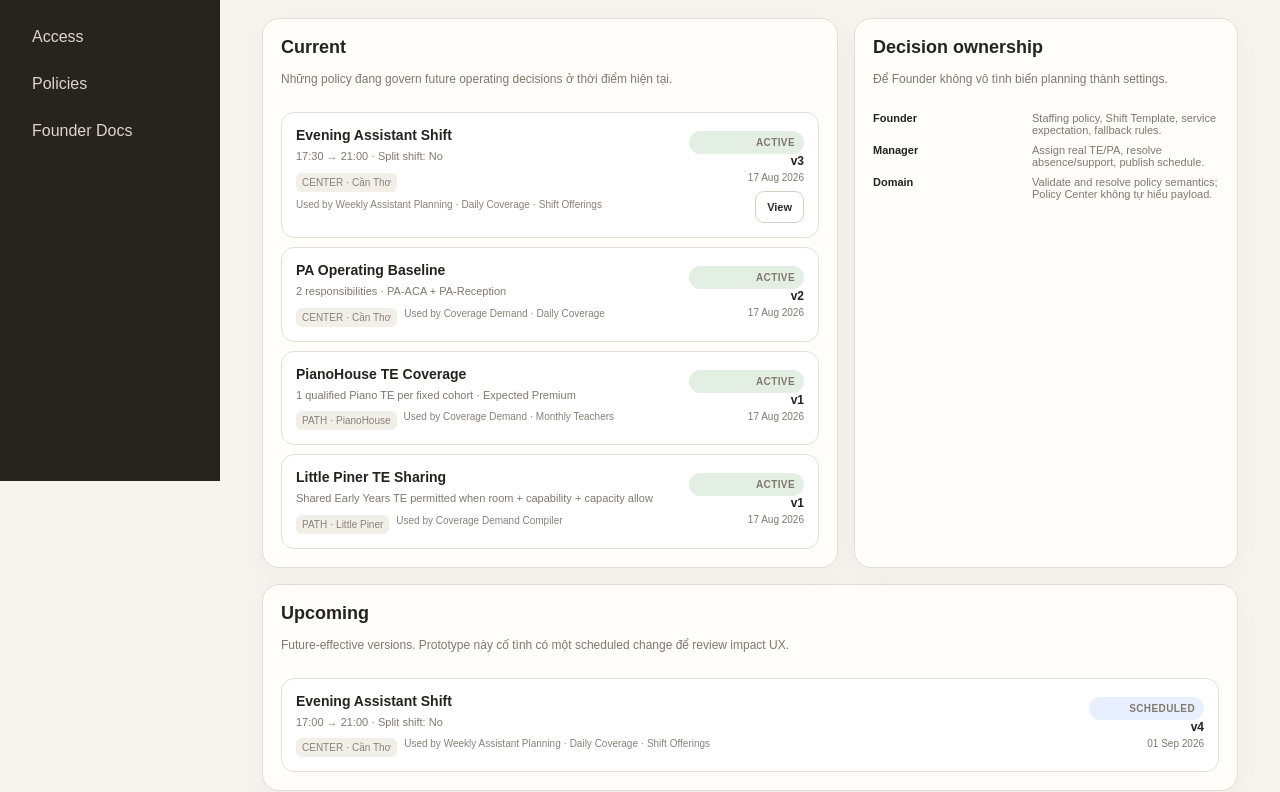
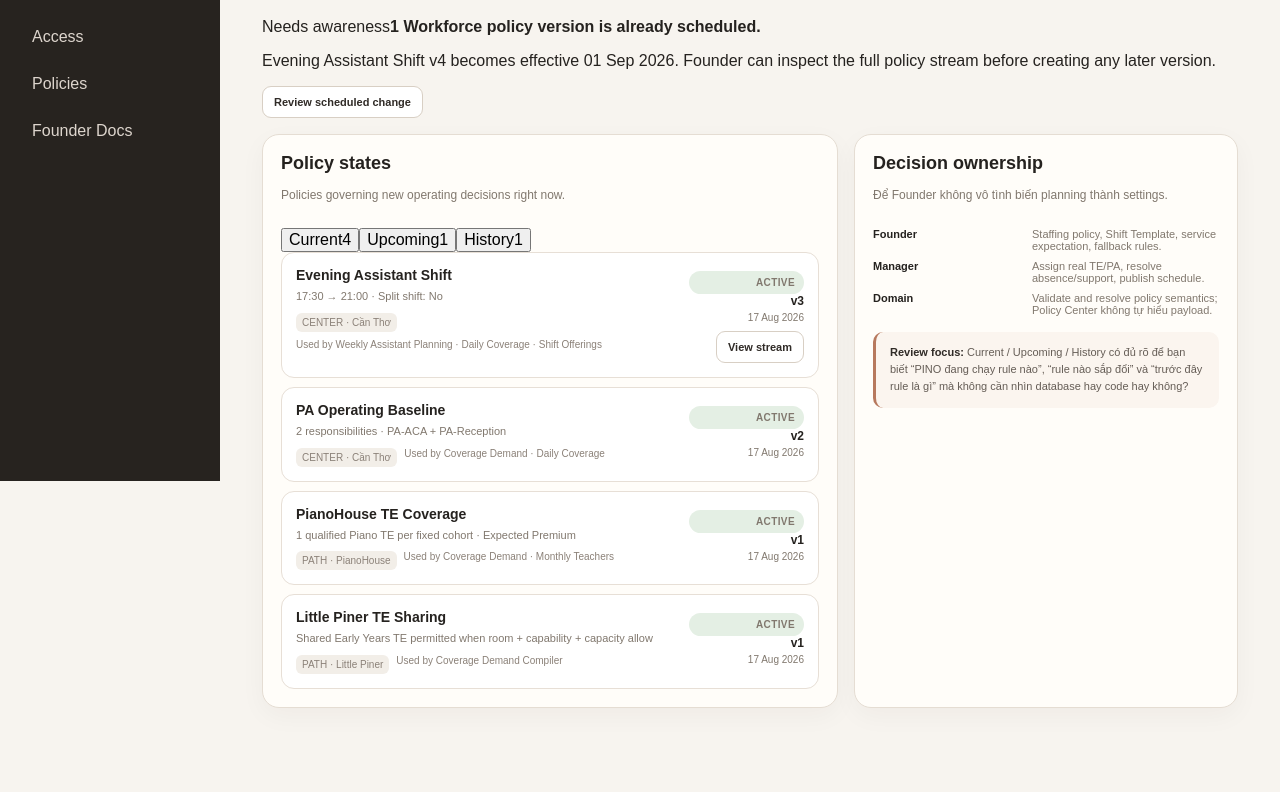
Before and after one commit to vmtct/pino-team-os, a Next.js app: page /founder/policies/workforce in a window 1280 px wide. Shown: the part 319-1111 px from the top of the page. After the commit the page ends 1063 px from the top, so only its background shows below. Built offline with nearby package versions, Linux system fonts and the light colour scheme.

Commit message:
prototype: harden workforce policy review flow

```diff
--- a/app/founder/policies/workforce/page.tsx
+++ b/app/founder/policies/workforce/page.tsx
@@ -1,28 +1,11 @@
-import Link from "next/link";
-import { PolicyShell, PolicyStatusBadge } from "../policy-shell";
+import { PolicyShell } from "../policy-shell";
 import styles from "../policies.module.css";
 import { currentWorkforcePolicies, historicalWorkforcePolicies, upcomingWorkforcePolicies } from "@/lib/policy-center-prototype";
-
-function PolicyRows({items}:{items:typeof currentWorkforcePolicies}){
-  if(items.length===0) return <div className={styles.empty}>No policies in this state.</div>;
-  return <div className={styles.policyList}>{items.map(policy => <article className={styles.policyRow} key={policy.id}>
-    <div>
-      <h3>{policy.name}</h3>
-      <p>{policy.summary}</p>
-      <div className={styles.meta}><span className={styles.tag}>{policy.target}</span><span>Used by {policy.usedBy.join(" · ")}</span></div>
-    </div>
-    <div className={styles.policyRight}>
-      <PolicyStatusBadge status={policy.status}/>
-      <strong>v{policy.version}</strong>
-      <span>{policy.effectiveFrom}</span>
-      {policy.name === "Evening Assistant Shift" && policy.status === "ACTIVE" ? <Link className={styles.buttonGhost} style={{marginTop:8}} href="/founder/policies/workforce/evening-shift">View</Link> : null}
-    </div>
-  </article>)}</div>;
-}
+import { WorkforcePolicyBrowser } from "./workforce-policy-browser";
 
 export default function WorkforcePoliciesPage(){return <PolicyShell
   title="Workforce Policies"
-  subtitle="Founder policy định nghĩa staffing rules; Manager vẫn assign người thật trong Monthly Teachers / Weekly Assistants. Đây là mock catalog để review information architecture trước khi có runtime Policy Center."
+  subtitle="Founder policy định nghĩa staffing rules; Manager vẫn assign người thật trong Monthly Teachers / Weekly Assistants. Prototype này ưu tiên việc hiểu current rule, future change và historical provenance trước khi có runtime Policy Center."
 >
   <section className={styles.summary}>
     <div className={styles.metric}><span>Current</span><strong>{currentWorkforcePolicies.length}</strong></div>
@@ -31,11 +14,17 @@ export default function WorkforcePoliciesPage(){return <PolicyShell
     <div className={styles.metric}><span>Policy owner</span><strong>Workforce</strong></div>
   </section>
 
-  <section className={styles.workspace}>
-    <div className={styles.panel}>
-      <div className={styles.panelHeader}><div><h2>Current</h2><p>Những policy đang govern future operating decisions ở thời điểm hiện tại.</p></div></div>
-      <PolicyRows items={currentWorkforcePolicies}/>
+  <section className={styles.attention}>
+    <div>
+      <span className={styles.attentionKicker}>Needs awareness</span>
+      <strong>1 Workforce policy version is already scheduled.</strong>
+      <p>Evening Assistant Shift v4 becomes effective 01 Sep 2026. Founder can inspect the full policy stream before creating any later version.</p>
     </div>
+    <a className={styles.buttonGhost} href="/founder/policies/workforce/evening-shift">Review scheduled change</a>
+  </section>
+
+  <section className={`${styles.workspace} ${styles.sectionGap}`}>
+    <WorkforcePolicyBrowser/>
     <aside className={styles.panel}>
       <div className={styles.panelHeader}><div><h2>Decision ownership</h2><p>Để Founder không vô tình biến planning thành settings.</p></div></div>
       <div className={styles.legend}>
@@ -43,16 +32,7 @@ export default function WorkforcePoliciesPage(){return <PolicyShell
         <div className={styles.legendRow}><span>Manager</span><span>Assign real TE/PA, resolve absence/support, publish schedule.</span></div>
         <div className={styles.legendRow}><span>Domain</span><span>Validate and resolve policy semantics; Policy Center không tự hiểu payload.</span></div>
       </div>
+      <div className={`${styles.notice} ${styles.sectionGap}`}><strong>Review focus:</strong> Current / Upcoming / History có đủ rõ để bạn biết “PINO đang chạy rule nào”, “rule nào sắp đổi” và “trước đây rule là gì” mà không cần nhìn database hay code hay không?</div>
     </aside>
   </section>
-
-  <section className={`${styles.panel} ${styles.sectionGap}`}>
-    <div className={styles.panelHeader}><div><h2>Upcoming</h2><p>Future-effective versions. Prototype này cố tình có một scheduled change để review impact UX.</p></div></div>
-    <PolicyRows items={upcomingWorkforcePolicies}/>
-  </section>
-
-  <section className={`${styles.panel} ${styles.sectionGap}`}>
-    <div className={styles.panelHeader}><div><h2>History</h2><p>Superseded versions vẫn là historical truth và không bị overwrite.</p></div></div>
-    <PolicyRows items={historicalWorkforcePolicies}/>
-  </section>
 </PolicyShell>}
```
